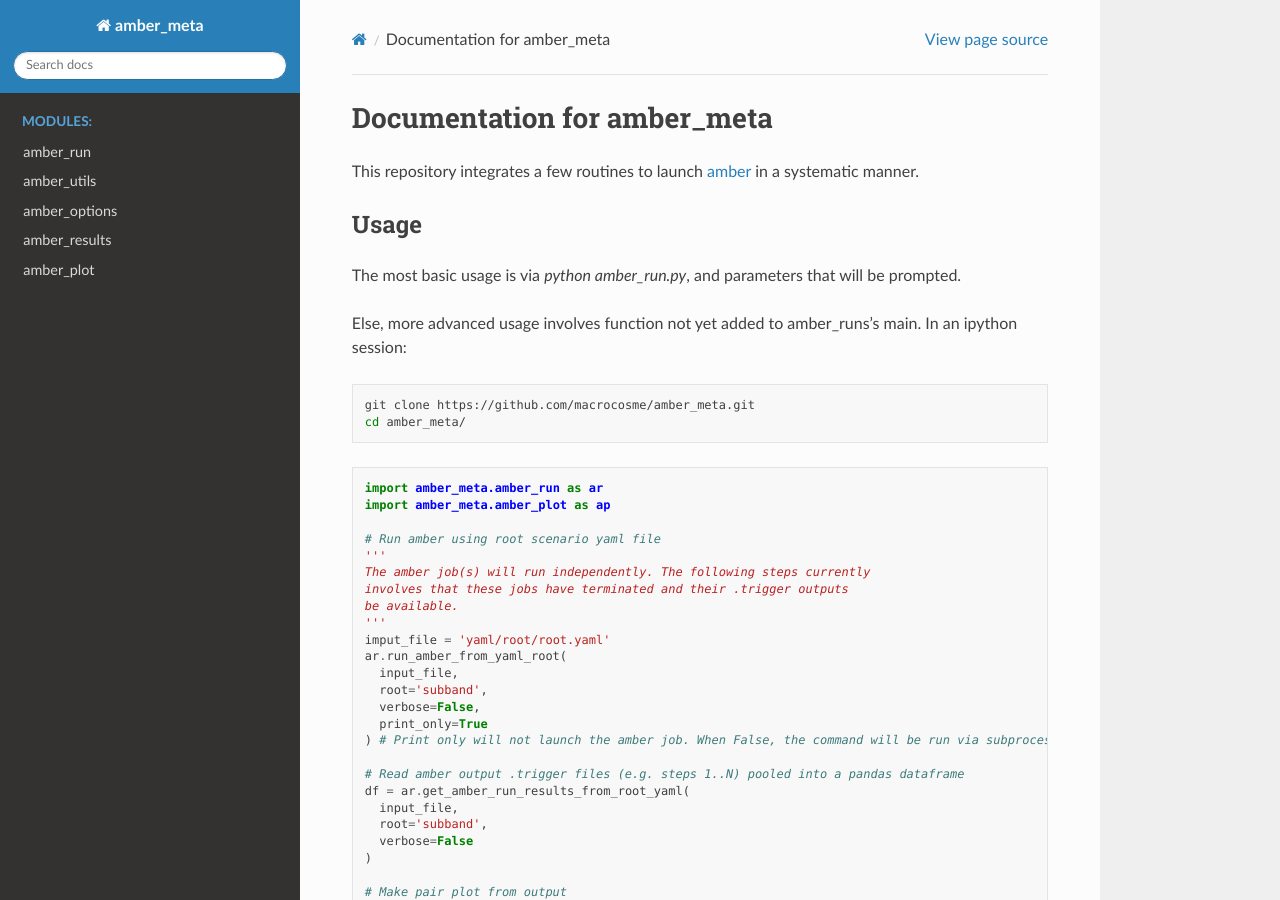
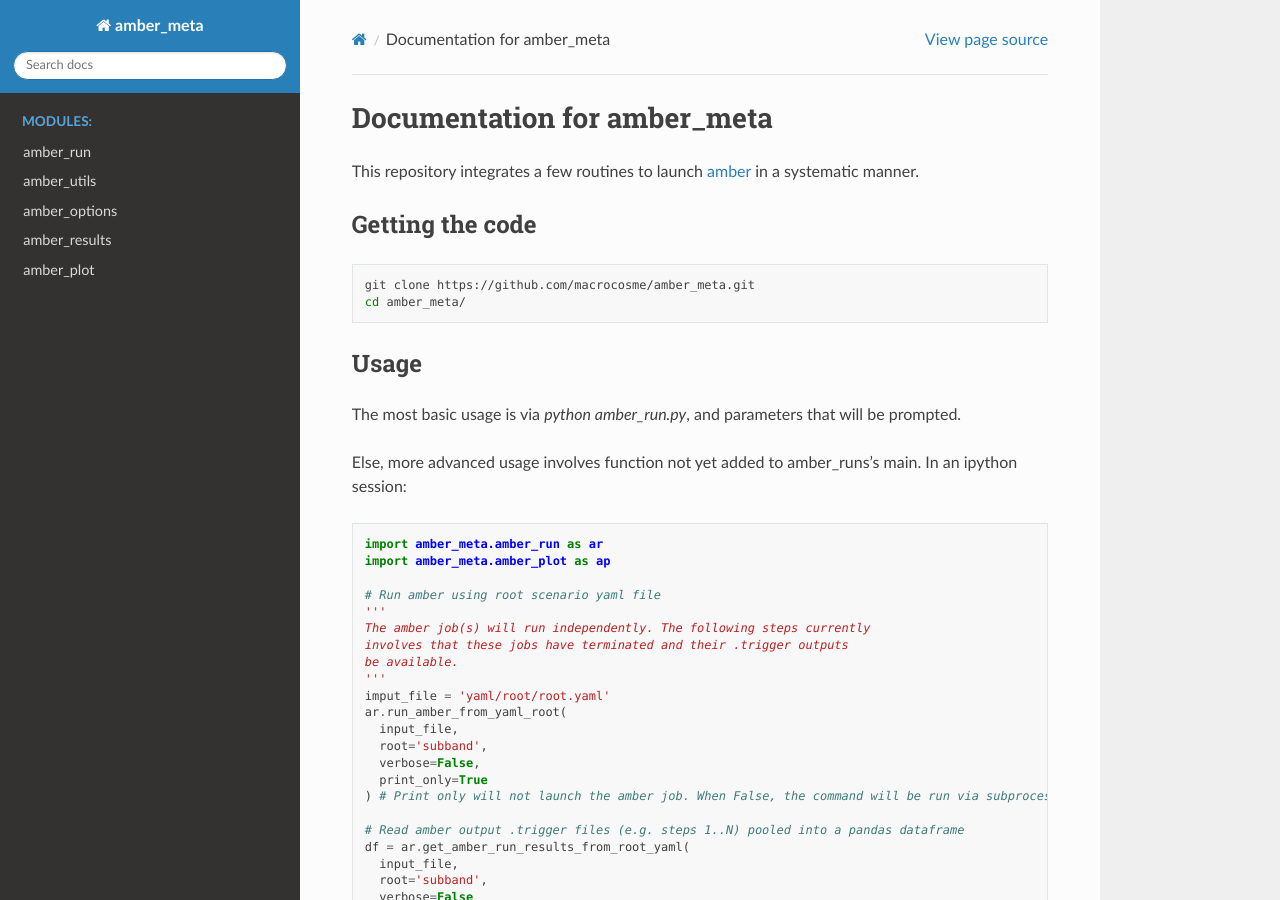
Before and after one commit to macrocosme/amber_meta, a Sphinx documentation site: the page built from docs/source/index.rst, in a window 1280 px wide and 900 px high. Built offline with Sphinx 7.4.7 and the Read the Docs theme 2.0.0, drawn with Linux system fonts in a browser that asks for light colours; pages that are not in the unit, such as notebooks, are missing from menus.

Commit message:
Add use info

```diff
--- a/docs/source/index.rst
+++ b/docs/source/index.rst
@@ -8,17 +8,20 @@ Documentation for amber_meta
 
 This repository integrates a few routines to launch `amber <http://github.com/AA-ALERT/AMBER_setup>`_ in a systematic manner.
 
+Getting the code
+----------------
+
+.. code-block:: shell
+
+    git clone https://github.com/macrocosme/amber_meta.git
+    cd amber_meta/
+
 Usage
 -----
 
 The most basic usage is via `python amber_run.py`, and parameters that will be prompted.
 
 Else, more advanced usage involves function not yet added to amber_runs's main. In an ipython session:
-
-.. code-block:: shell
-
-    git clone https://github.com/macrocosme/amber_meta.git
-    cd amber_meta/
 
 .. code-block:: python
 
```
